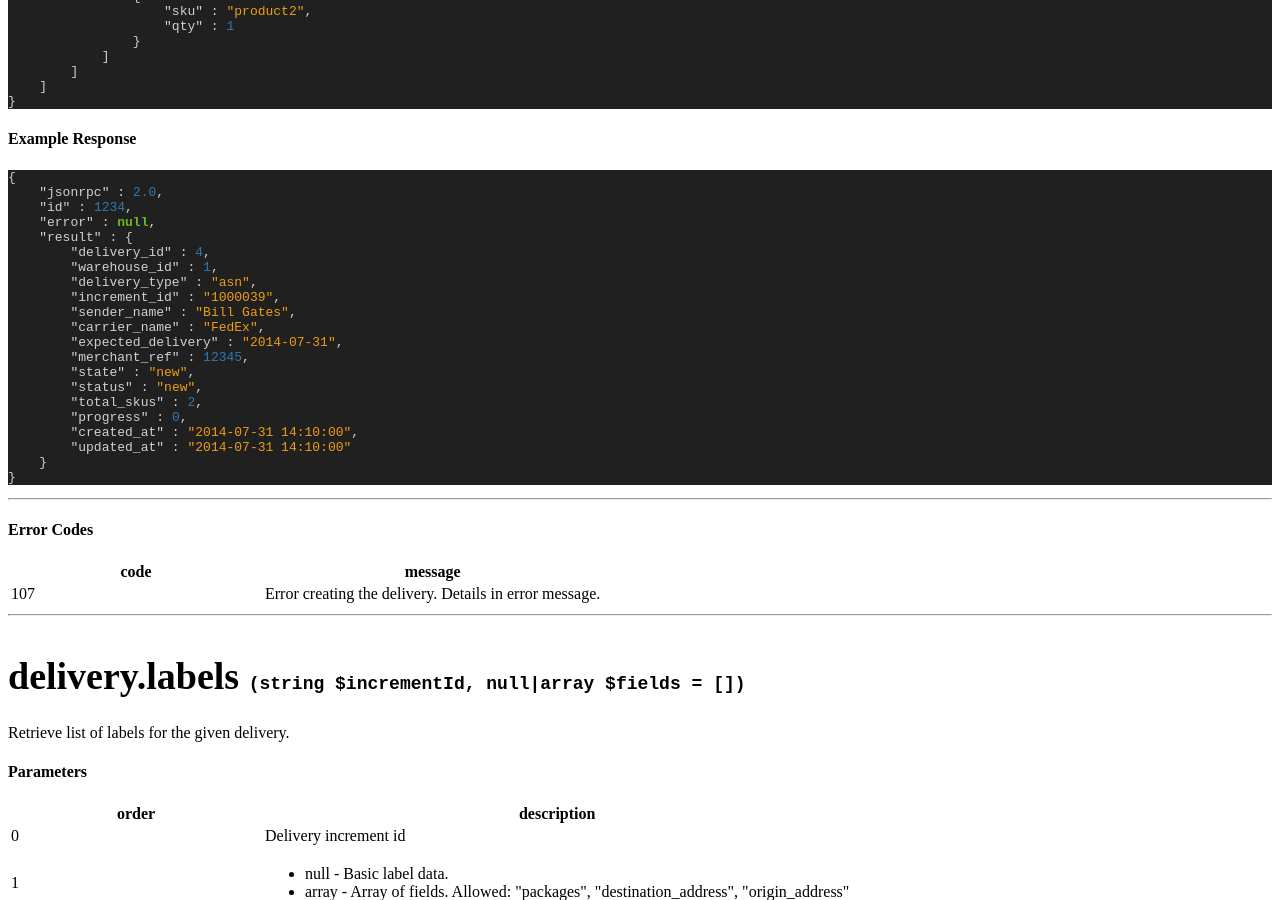
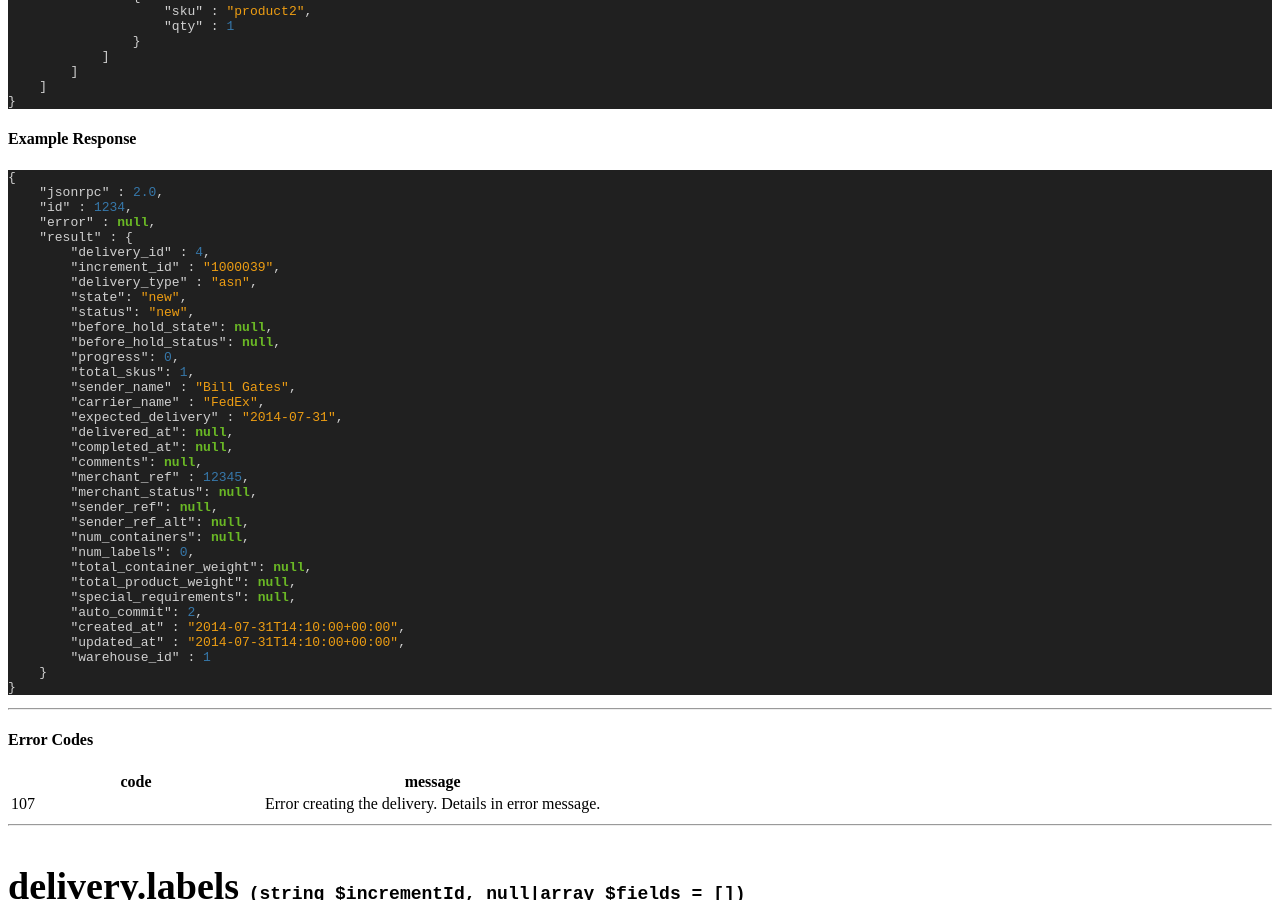
Before and after one commit to ShipStream/shipstream.github.io, a Jekyll site: the page built from _posts/2014-07-25-delivery.md, in a window 1280 px wide and 900 px high, scrolled down 4641 px. Built offline with Jekyll 4.4.1, drawn with Linux system fonts in a browser that asks for light colours; a style sheet for code colours, icons or effects is not loaded; some of the changed text lies outside the part shown.

Commit message:
Minor fixes for delivery API docs (#29)
* Minor fixes for delivery API docs

* Update delivery.create response.

````diff
--- a/_posts/2014-07-25-delivery.md
+++ b/_posts/2014-07-25-delivery.md
@@ -118,7 +118,7 @@ Get delivery for one delivery id:
                 "sender_name" : "Microsoft",
                 "carrier_name" : "FedEx",
                 "expected_delivery" : "2014-06-26",
-                "delivered_at" : "2014-07-21 08:52:56",
+                "delivered_at" : "2014-07-21T08:52:56+00:00",
                 "completed_at" : null,
                 "comments" : null,
                 "merchant_ref" : null,
@@ -131,8 +131,8 @@ Get delivery for one delivery id:
                 "total_product_weight" : null,
                 "special_requirements" : null,
                 "auto_commit" : null,
-                "created_at" : "2014-06-26 13:47:47",
-                "updated_at" : "2014-06-26 14:09:30",
+                "created_at" : "2014-06-26T13:47:47+00:00",
+                "updated_at" : "2014-06-26T14:09:30+00:00",
                 "items" : [
                     {
                         "delivery_item_id" : 1,
@@ -172,7 +172,7 @@ Get delivery for one delivery id:
                         "weight_discrepancy" : "none",
                         "tare_weight" : 1,
                         "weight" : 8,
-                        "weighed_at" : "2014-06-26 13:49:04",
+                        "weighed_at" : "2014-06-26T13:49:04+00:00",
                         "weighed_by" : 1,
                         "contents" : ..., //serialized array of "Container Content" objects
                         "notes" : null
@@ -185,7 +185,7 @@ Get delivery for one delivery id:
                         "weight_discrepancy" : "none",
                         "tare_weight" : 1,
                         "weight" : 3,
-                        "weighed_at" : "2014-06-26 13:49:15",
+                        "weighed_at" : "2014-06-26T13:49:15+00:00",
                         "weighed_by" : 1,
                         "contents" : ..., // serialized array of "Container Content" objects
                         "notes" : null
@@ -300,19 +300,33 @@ Delivery information.
     "error" : null,
     "result" : {
         "delivery_id" : 4,
-        "warehouse_id" : 1,
+        "increment_id" : "1000039",
         "delivery_type" : "asn",
-        "increment_id" : "1000039",
+        "state": "new",
+        "status": "new",
+        "before_hold_state": null,
+        "before_hold_status": null,
+        "progress": 0,
+        "total_skus": 1,
         "sender_name" : "Bill Gates",
         "carrier_name" : "FedEx",
         "expected_delivery" : "2014-07-31",
+        "delivered_at": null,
+        "completed_at": null,
+        "comments": null,
         "merchant_ref" : 12345,
-        "state" : "new",
-        "status" : "new",
-        "total_skus" : 2,
-        "progress" : 0,
-        "created_at" : "2014-07-31 14:10:00",
-        "updated_at" : "2014-07-31 14:10:00"
+        "merchant_status": null,
+        "sender_ref": null,
+        "sender_ref_alt": null,
+        "num_containers": null,
+        "num_labels": 0,
+        "total_container_weight": null,
+        "total_product_weight": null,
+        "special_requirements": null,
+        "auto_commit": 2,
+        "created_at" : "2014-07-31T14:10:00+00:00",
+        "updated_at" : "2014-07-31T14:10:00+00:00",
+        "warehouse_id" : 1
     }
 }
 ```
@@ -857,14 +871,14 @@ true if delivery was successfully voided.
     <tr>
         <th>delivered_at</th>
         <td>
-            <pre><code>{ "delivered_at" : "2014-07-21 08:52:56" }</code></pre>
+            <pre><code>{ "delivered_at" : "2014-07-21T08:52:56+00:00" }</code></pre>
             The "Delivered At" property.
         </td>
     </tr>
     <tr>
         <th>completed_at</th>
         <td>
-            <pre><code>{ "completed_at" : "2014-07-21 08:52:56" }</code></pre>
+            <pre><code>{ "completed_at" : "2014-07-21T08:52:56+00:00" }</code></pre>
             The "Completed At" property.
         </td>
     </tr>
@@ -949,20 +963,20 @@ true if delivery was successfully voided.
         <th>auto_commit</th>
         <td>
             <pre><code>{ "auto_commit" : 1 }</code></pre>
-            Flag whether inventory can be commited automatically.
+            Flag whether inventory can be commited automatically. 0 - Disabled, 1 - Enabled, 2 - Use default from config
         </td>
     </tr>
     <tr>
         <th>created_at</th>
         <td>
-            <pre><code>{ "created_at" : "2014-06-26 13:47:47" }</code></pre>
+            <pre><code>{ "created_at" : "2014-06-26T13:47:47+00:00" }</code></pre>
             The "Created At" property.
         </td>
     </tr>
     <tr>
         <th>updated_at</th>
         <td>
-            <pre><code>{ "updated_at" : "2014-06-26 13:47:47" }</code></pre>
+            <pre><code>{ "updated_at" : "2014-06-26T13:47:47+00:00" }</code></pre>
             The "Updated At" property.
         </td>
     </tr>
@@ -1379,13 +1393,6 @@ true if delivery was successfully voided.
         </td>
     </tr>
     <tr>
-        <th>container_type_id</th>
-        <td>
-            <pre><code>{ "container_type_id" : 1 }</code></pre>
-            The "Container Type ID" property.
-        </td>
-    </tr>
-    <tr>
         <th>damage_type</th>
         <td>
             <pre><code>{ "damage_type" : "none" }</code></pre>
@@ -1416,7 +1423,7 @@ true if delivery was successfully voided.
     <tr>
         <th>weighed_at</th>
         <td>
-            <pre><code>{ "weighed_at" : "2014-06-26 13:49:15" }</code></pre>
+            <pre><code>{ "weighed_at" : "2014-06-26T13:49:15+00:00" }</code></pre>
             The "Weighed At" property.
         </td>
     </tr>
````
Also changed, not shown: other parts of _posts/2014-07-25-delivery.md (+3 -3 lines).
